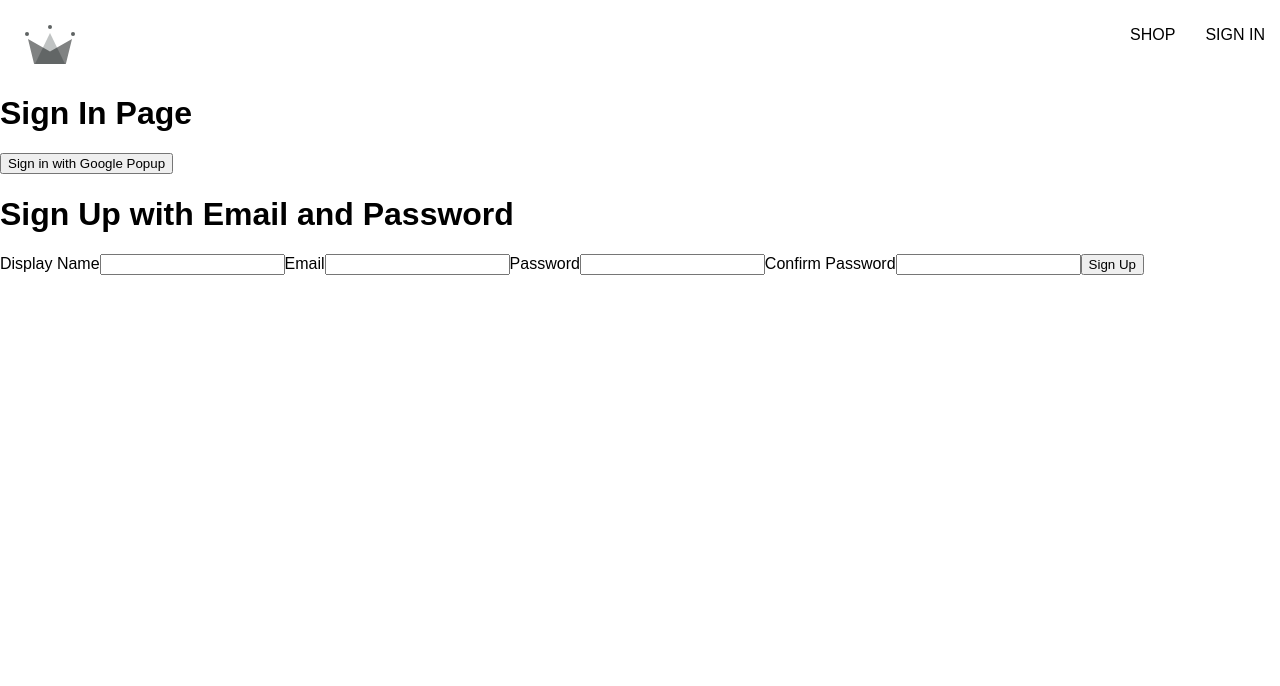
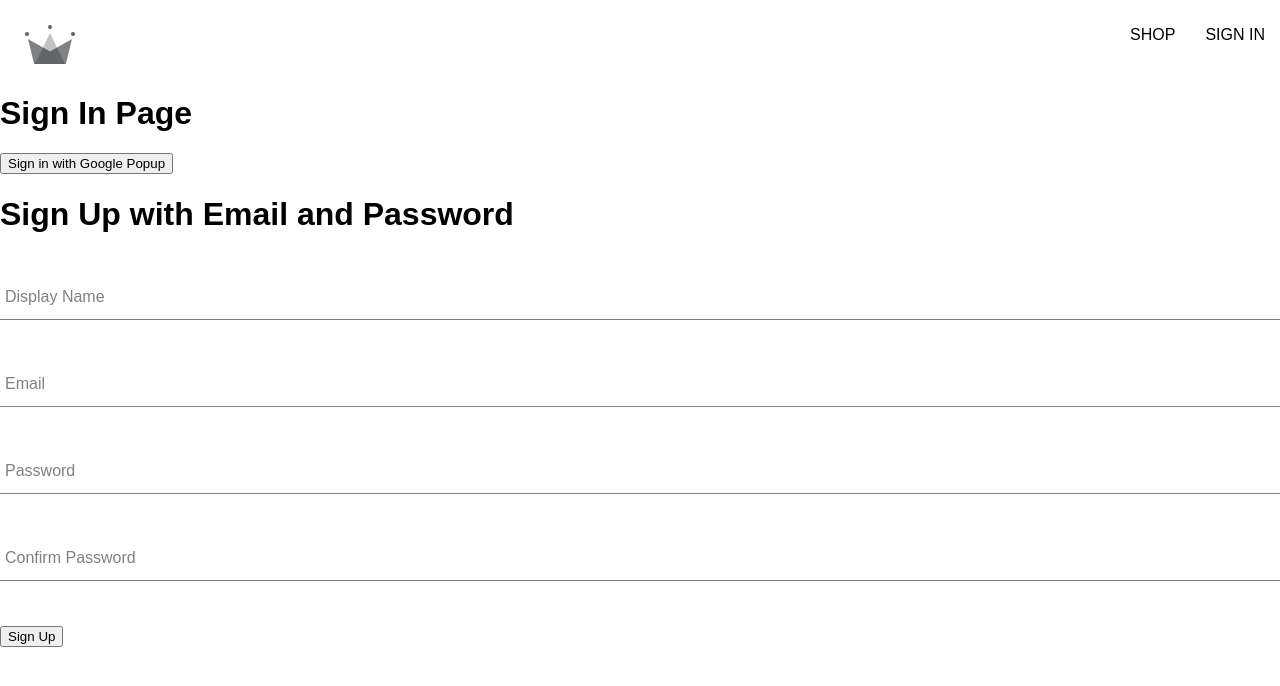
Before and after one commit to FotiniBatzoni/myEshop, a React (Create React App) app: page /sign-in in a window 1280 px wide. Shown: the top 686 px of the page. Built offline with nearby package versions, Linux system fonts and the light colour scheme.

Commit message:
Generalizing Form Input Component

```diff
--- /dev/null
+++ b/src/components/form-input/form-input.component.jsx
@@ -0,0 +1,20 @@
+import './form-input.styles.scss'
+
+const FormInput = ({label, ...otherProps}) =>{
+    return (
+        <div className="group">
+            <input className="form-input" {...otherProps} />
+            {
+                label && (
+                    <label
+                        className={`${otherProps.value.length ? "shrink" : null} form-input-label`}
+                        >
+                            {label}
+                        </label>
+                )
+            }
+        </div>
+    )
+}
+
+export default FormInput;
--- /dev/null
+++ b/src/components/form-input/form-input.styles.scss
@@ -0,0 +1,54 @@
+$sub-color: grey;
+$main-color: black;
+
+@mixin shrinkLabel {
+  top: -14px;
+  font-size: 12px;
+  color: $main-color;
+}
+
+.group {
+  position: relative;
+  margin: 45px 0;
+
+  .form-input {
+    background: none;
+    background-color: white;
+    color: $sub-color;
+    font-size: 18px;
+    padding: 10px 10px 10px 5px;
+    display: block;
+    width: 100%;
+    border: none;
+    border-radius: 0;
+    border-bottom: 1px solid $sub-color;
+    margin: 25px 0;
+
+    &:focus {
+      outline: none;
+    }
+
+    &:focus ~ .form-input-label {
+      @include shrinkLabel();
+    }
+  }
+
+  input[type='password'] {
+    letter-spacing: 0.3em;
+  }
+
+  .form-input-label {
+    color: $sub-color;
+    font-size: 16px;
+    font-weight: normal;
+    position: absolute;
+    pointer-events: none;
+    left: 5px;
+    top: 10px;
+    transition: 300ms ease all;
+
+    &.shrink {
+      @include shrinkLabel();
+    }
+  }
+}
--- a/src/components/sign-up-form/sign-up-form.component.jsx
+++ b/src/components/sign-up-form/sign-up-form.component.jsx
@@ -1,4 +1,6 @@
 import { useState } from "react";
+
+import  FormInput from '../form-input/form-input.component'
 
 import { auth, createAuthUserWithEmailAndPassword, createUserDocumentFromAuth } from "../../utils/firebase/firebase.utils";
 
@@ -13,14 +15,11 @@ const SignUpForm = () =>{
     const [formFields, setFormFields]=useState(defaultFormFields)
     const { displayName,email,password,confirmPassword} = formFields;
 
-    console.log(formFields);
-
     const resetFormFields = () =>{
         setFormFields(defaultFormFields)
     }
 
     const handleSubmit = async (event) =>{
-        console.log('here')
          event.preventDeafult();
 
          if(password !== confirmPassword ){
@@ -54,17 +53,13 @@ const SignUpForm = () =>{
         <div>
             <h1>Sign Up with Email and Password</h1>
             <form onSubmit ={handleSubmit}>
-                <label>Display Name</label>
-                <input type="text" required onChange={handleChange} name="displayName" value={displayName}/>
+                <FormInput label="Display Name" type="text" required onChange={handleChange} name="displayName" value={displayName}/>
 
-                <label>Email</label>
-                <input type="email" required onChange={handleChange} name="email" value={email}/>
+                <FormInput label="Email" type="email" required onChange={handleChange} name="email" value={email}/>
 
-                <label>Password</label>
-                <input type="password" required onChange={handleChange} name="password" value={password}/>
+                <FormInput label="Password" type="password" required onChange={handleChange} name="password" value={password}/>
 
-                <label>Confirm Password</label>
-                <input type="password" required onChange={handleChange} name = "confirmPassword" value={confirmPassword}/>
+                <FormInput label="Confirm Password" type="password" required onChange={handleChange} name = "confirmPassword" value={confirmPassword}/>
 
                 <button type="submit">
                     Sign Up
```
